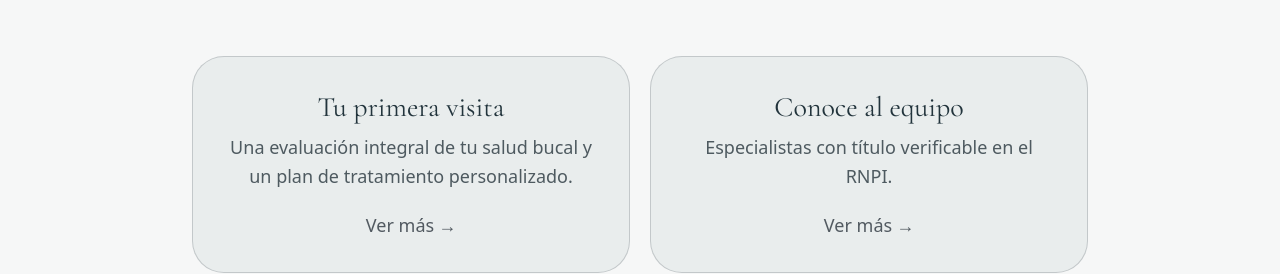
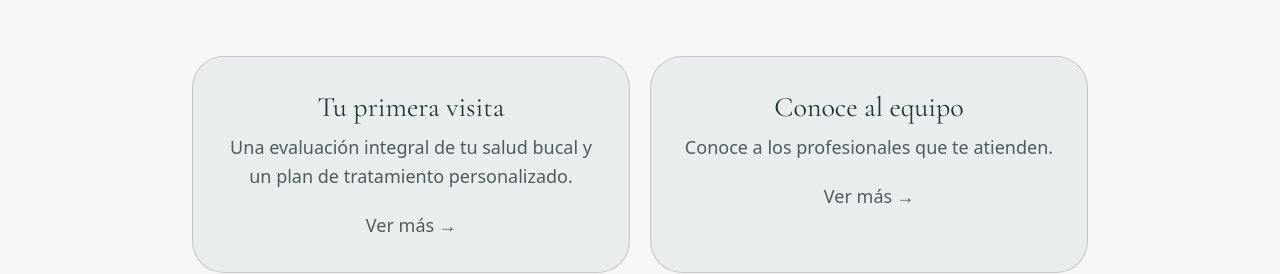
Before and after one commit to carolinaisav/pagina-vitasab, a Next.js app: page / in a window 1280 px wide. Shown: the part 3480-3754 px from the top of the page. Built offline with nearby package versions, Linux system fonts and the light colour scheme; no server answers.

Commit message:
Inicio: quitar mencion al RNPI en la tarjeta "Conoce al equipo"
Blurb cambia de "Especialistas con titulo verificable en el RNPI." a
"Conoce a los profesionales que te atienden."

Co-Authored-By: Claude Opus 4.8 <noreply@anthropic.com>

```diff
--- a/src/app/page.tsx
+++ b/src/app/page.tsx
@@ -41,7 +41,7 @@ const HIGHLIGHTS = [
   {
     href: "/equipo",
     title: "Conoce al equipo",
-    blurb: "Especialistas con título verificable en el RNPI.",
+    blurb: "Conoce a los profesionales que te atienden.",
   },
 ] as const;
 
```
